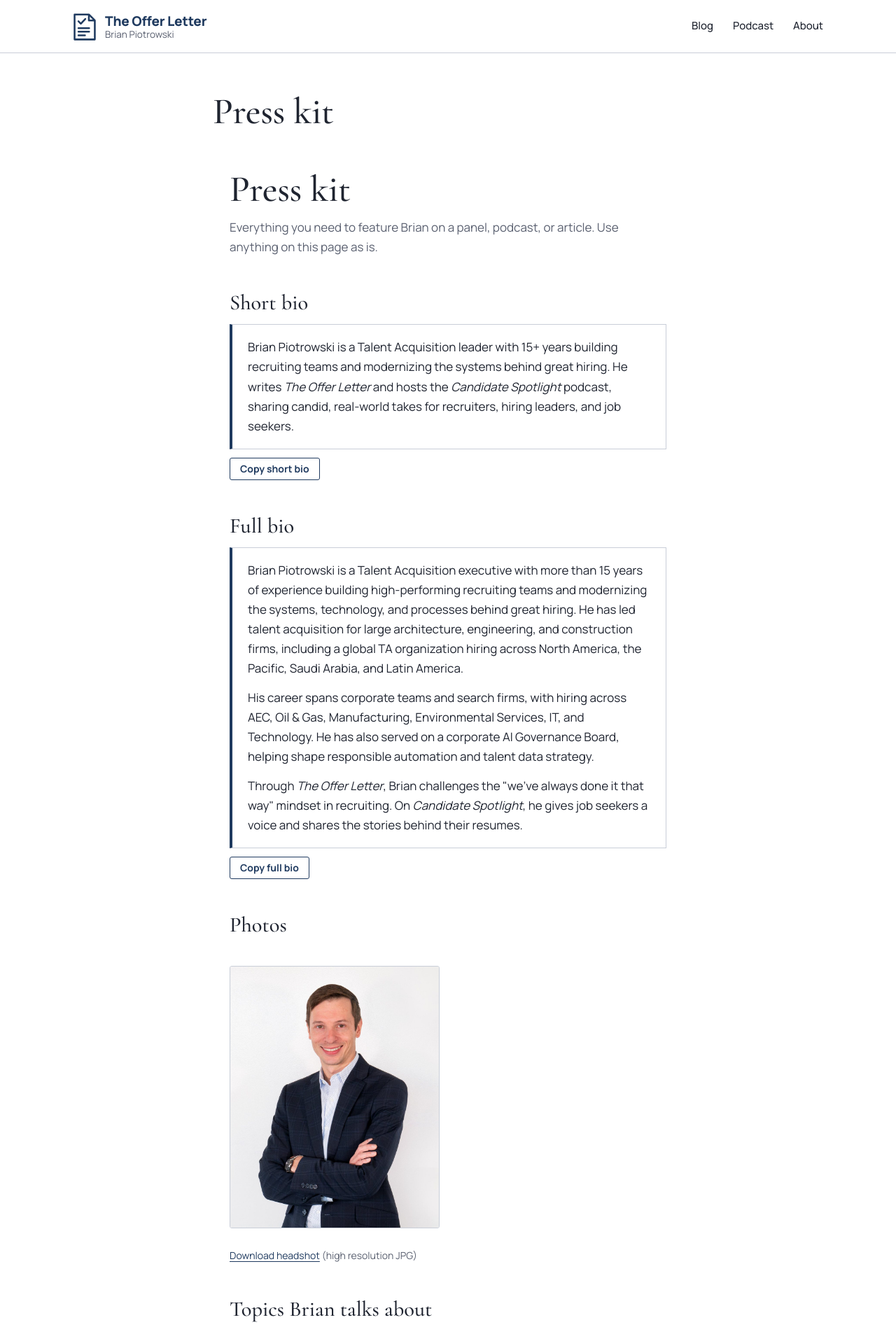
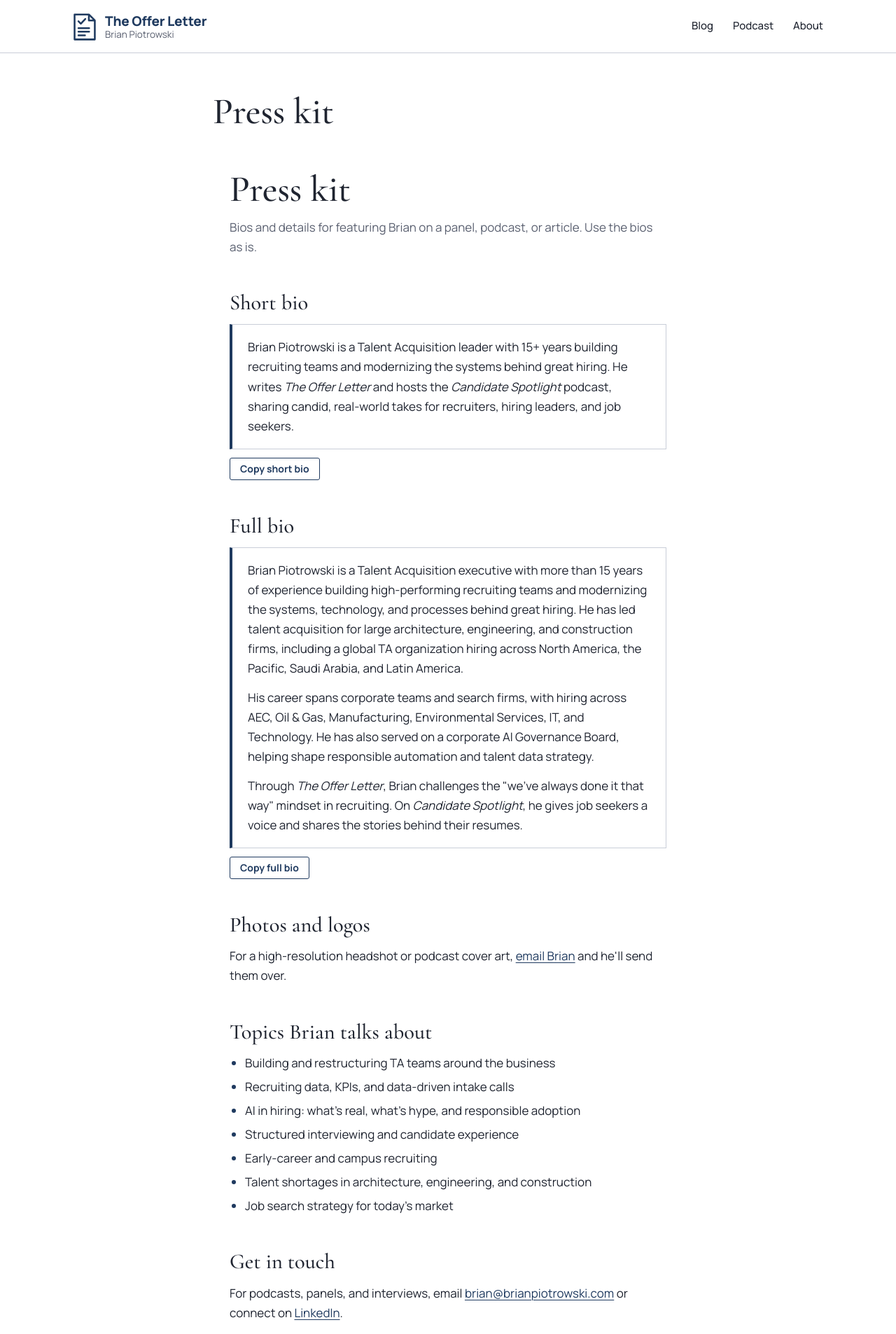
Before and after one commit to piotrowskibrian-cmd/BP_Professional_Blog, a Jekyll site: the page built from press.html, in a window 1280 px wide. Shown: the top 1906 px of the page at 70% size. Built offline with Jekyll 4.4.1, drawn with Linux system fonts in a browser that asks for light colours.

Commit message:
Press kit: remove photo downloads; headshot and logo by email request
Co-Authored-By: Claude Opus 5.5 <noreply@anthropic.com>
Claude-Session: https://claude.ai/code/session_01CjYh9Qpc1hu3ardnuQJ2pM

```diff
--- a/assets/css/site.css
+++ b/assets/css/site.css
@@ -413,14 +413,9 @@ body.home .signup { margin-top: 64px; }
 /* ---------- Press kit ---------- */
 .press { padding-bottom: 72px; }
 .press h2 { font-family: var(--serif); font-weight: 500; font-size: 1.9rem; margin: 48px 0 12px; }
-.press-photos { display: grid; grid-template-columns: repeat(2, minmax(0, 1fr)); gap: 24px; }
-.press-photos figure { margin: 0; }
-.press-photos img { width: 100%; aspect-ratio: 4 / 5; object-fit: cover; object-position: 50% 20%; border-radius: 3px; border: 1px solid var(--hairline); }
-.press-photos .square img { aspect-ratio: 1; object-position: 50% 50%; }
-.press-photos figcaption { font-size: 14px; color: var(--muted); margin-top: 8px; }
 .bio-block { background: var(--paper); border: 1px solid var(--hairline); border-left: 4px solid var(--ink); padding: 18px 22px; margin: 0 0 12px; }
 .bio-block p { margin: 0 0 .8em; } .bio-block p:last-child { margin: 0; }
 .copy-btn { font: 600 14px/1 var(--sans); color: var(--ink); background: transparent; border: 1.5px solid var(--ink); border-radius: 3px; padding: 8px 14px; cursor: pointer; }
 .copy-btn:hover { background: var(--ink); color: #fff; }
 .press-topics { padding-left: 1.2em; } .press-topics li { margin-bottom: 6px; }
-@media (max-width: 560px) { .press-photos { grid-template-columns: 1fr; } }
+@media (max-width: 560px) { }
--- a/press.html
+++ b/press.html
@@ -5,7 +5,7 @@ description: Bio, headshots, and podcast details for event organizers, podcast h
 ---
 <section class="wrap-narrow press">
   <h1 class="page-title">Press kit</h1>
-  <p class="section-lede">Everything you need to feature Brian on a panel, podcast, or article. Use anything on this page as is.</p>
+  <p class="section-lede">Bios and details for featuring Brian on a panel, podcast, or article. Use the bios as is.</p>
 
   <h2>Short bio</h2>
   <div class="bio-block" id="bio-short">
@@ -21,19 +21,8 @@ description: Bio, headshots, and podcast details for event organizers, podcast h
   </div>
   <button class="copy-btn" type="button" data-copy="bio-long">Copy full bio</button>
 
-  <h2>Photos</h2>
-  <div class="press-photos">
-    <figure>
-      <a href="{{ '/assets/images/brian-piotrowski-headshot-hires.jpg' | relative_url }}" download><img src="{{ '/assets/images/brian.jpg' | relative_url }}" alt="Brian Piotrowski headshot" loading="lazy"></a>
-      <figcaption><a href="{{ '/assets/images/brian-piotrowski-headshot-hires.jpg' | relative_url }}" download>Download headshot</a> (high resolution JPG)</figcaption>
-    </figure>
-    {% if site.data.podcast.image %}
-    <figure class="square">
-      <a href="{{ site.data.podcast.image }}"><img src="{{ site.data.podcast.image }}" alt="Candidate Spotlight podcast cover art" loading="lazy"></a>
-      <figcaption><a href="{{ site.data.podcast.image }}">Download podcast cover art</a></figcaption>
-    </figure>
-    {% endif %}
-  </div>
+  <h2>Photos and logos</h2>
+  <p>For a high-resolution headshot or podcast cover art, <a href="mailto:{{ site.email }}?subject=Headshot%20and%20logo%20request">email Brian</a> and he'll send them over.</p>
 
   <h2>Topics Brian talks about</h2>
   <ul class="press-topics">
```
Also changed, not shown: assets/images/brian-piotrowski-headshot-hires.jpg (deleted).
